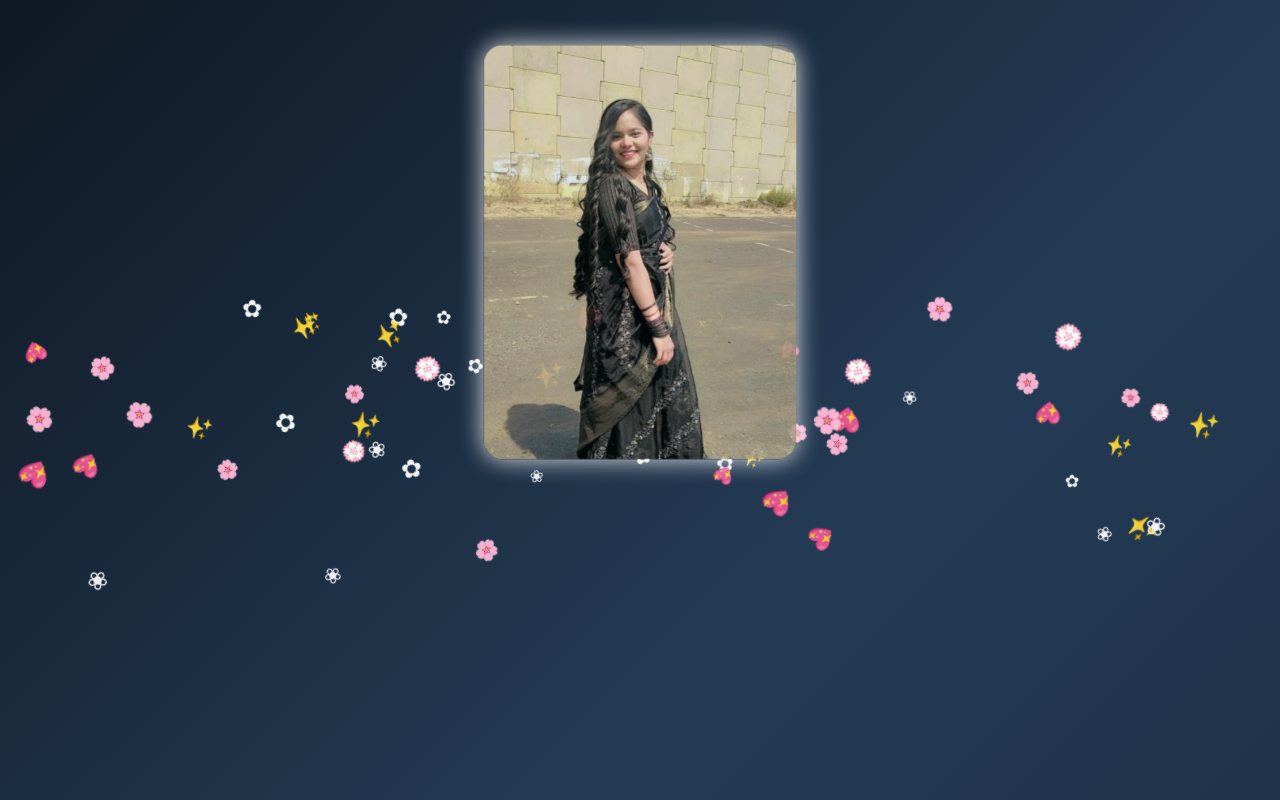
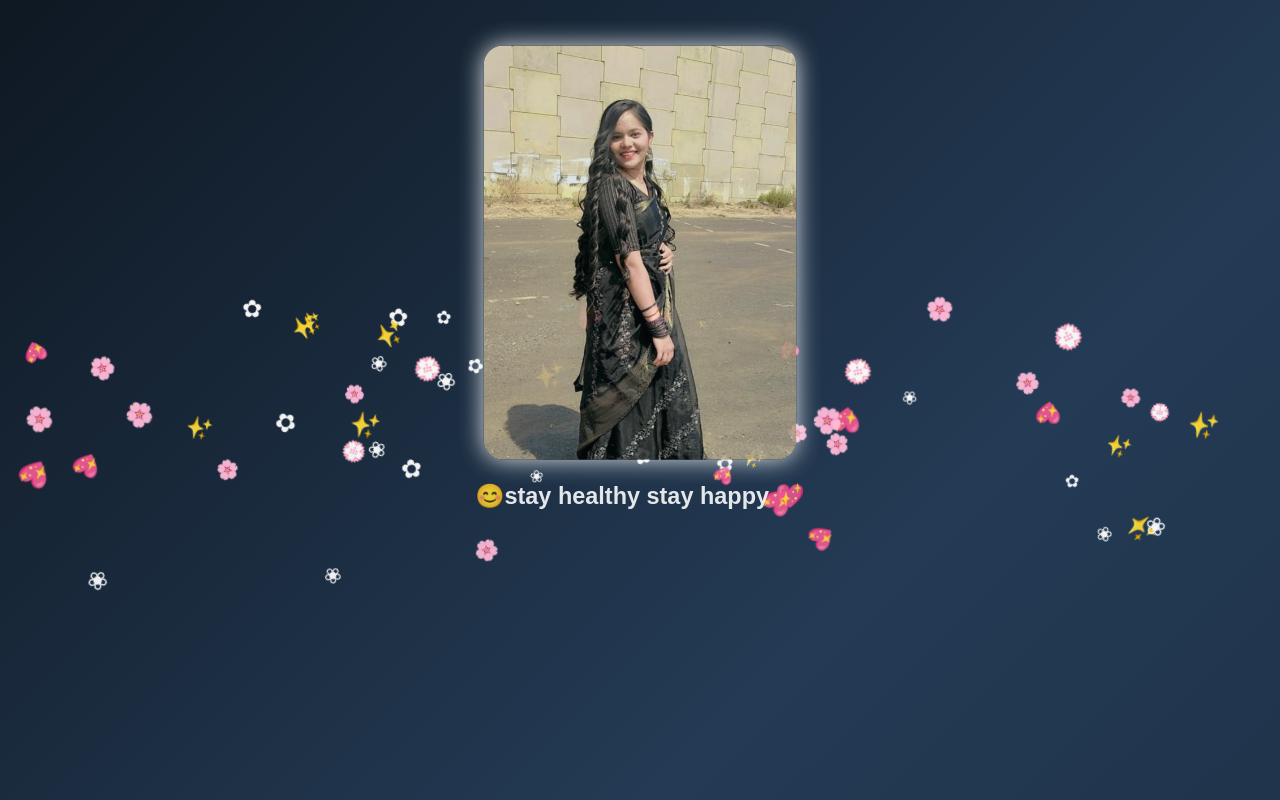
Before and after one commit to Ayushbaroliya/happybirthday, a plain HTML site: page index.html in a window 1280 px wide. Both pictures are taken after a click on the button "🎁 Open Surprise". Drawn offline with Linux system fonts and the light colour scheme.

Commit message:
Restore the stay healthy stay happy message

```diff
--- a/index.html
+++ b/index.html
@@ -151,6 +151,8 @@ opacity:0.9;
 
 <img src="assets/shreya.jpeg">
 
+<h2 id="afterText">😊stay healthy stay happy 💖</h2>
+
 </div>
 
 </div>
```
